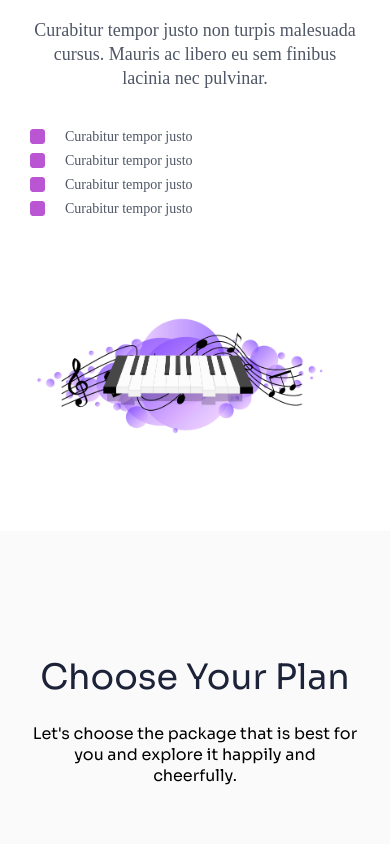
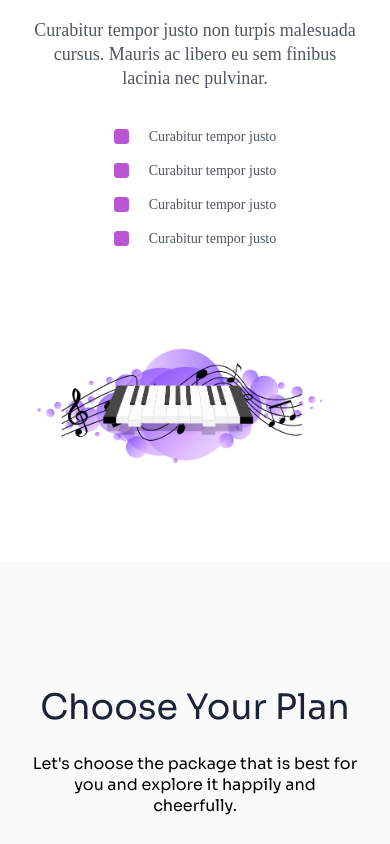
Before and after one commit to preyeopudu/paddle-landing-page, a React (Create React App) app: page /Homepage in a window 390 px wide. Shown: the part 1700-2544 px from the top of the page. Built offline with nearby package versions, Linux system fonts and the light colour scheme.

Commit message:
Update List.css

```diff
--- a/src/styles/List.css
+++ b/src/styles/List.css
@@ -20,3 +20,12 @@
 .content-container{
     margin-left: 20px;
 }
+
+
+@media screen and (max-width: 960px) {
+    .list-container{
+        margin-top: 10px;
+        justify-content: center;
+
+    }
+}
```
